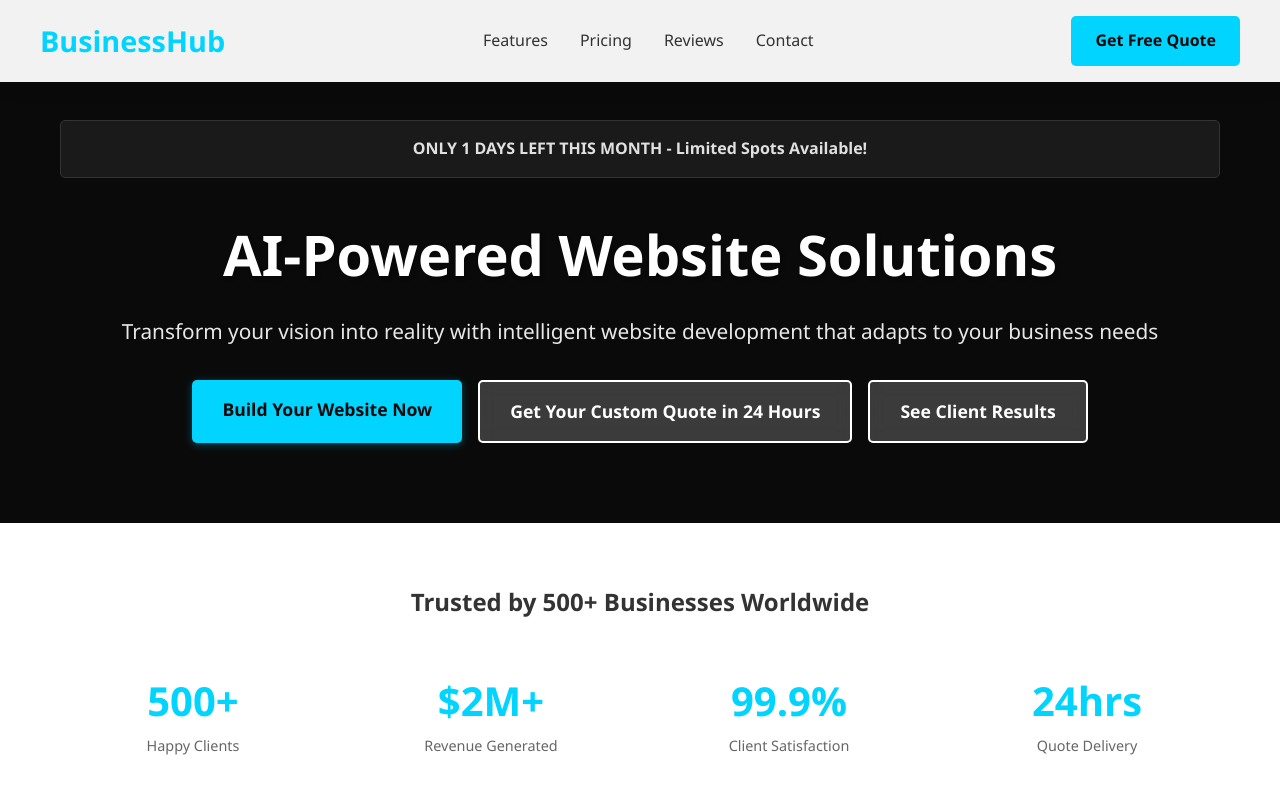
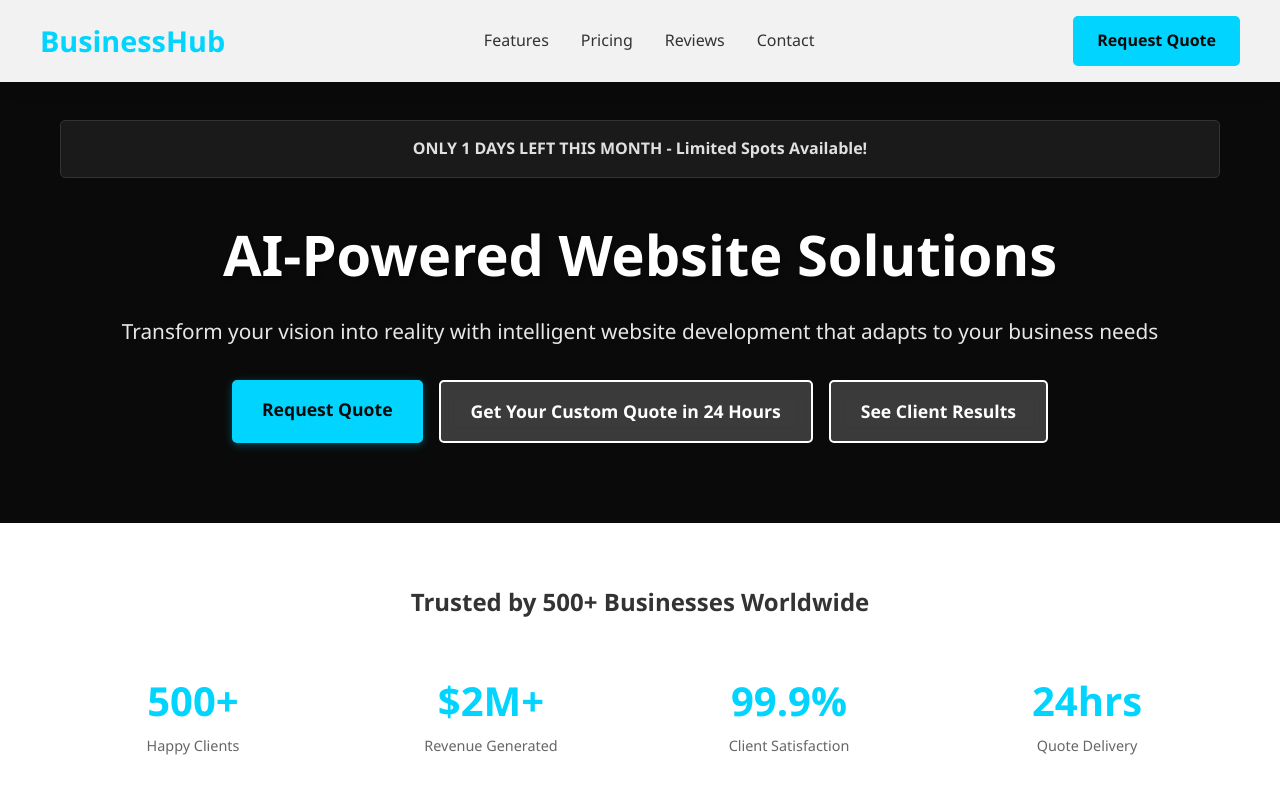
Before and after one commit to emasmela-dotcom/businesshub, a website: page index.html in a window 1280 px wide. Shown: the top 800 px of the page. Drawn offline with nearby package versions, Linux system fonts and the light colour scheme.

Commit message:
Change button text to Request Quote for clarity

```diff
--- a/index.html
+++ b/index.html
@@ -681,7 +681,7 @@
                 <li><a href="#testimonials">Reviews</a></li>
                 <li><a href="#contact-modal" onclick="openModal()">Contact</a></li>
             </ul>
-            <a href="#contact-modal" class="cta-button" onclick="openModal()">Get Free Quote</a>
+            <a href="#contact-modal" class="cta-button" onclick="openModal()">Request Quote</a>
         </nav>
     </header>
 
@@ -694,7 +694,7 @@
             <h1>AI-Powered Website Solutions</h1>
             <p class="subtitle">Transform your vision into reality with intelligent website development that adapts to your business needs</p>
             <div class="hero-buttons">
-                <a href="#contact-modal" class="btn-primary" onclick="openModal()">Build Your Website Now</a>
+                <a href="#contact-modal" class="btn-primary" onclick="openModal()">Request Quote</a>
                 <a href="#contact-modal" class="btn-secondary" onclick="openModal()">Get Your Custom Quote in 24 Hours</a>
                 <a href="#testimonials" class="btn-secondary">See Client Results</a>
             </div>
```
